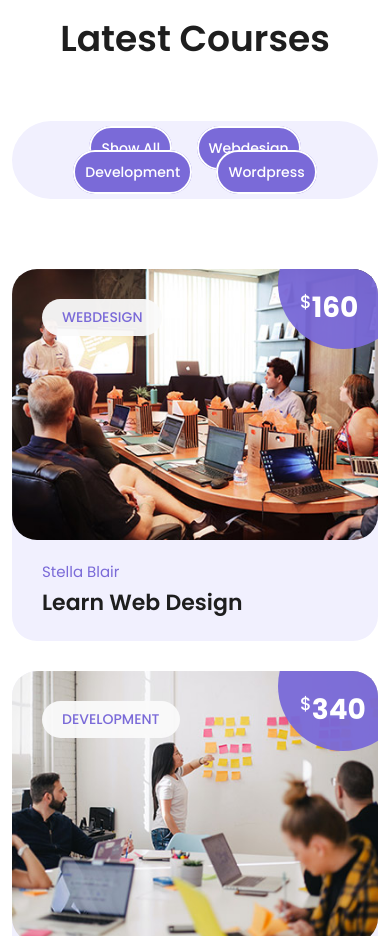
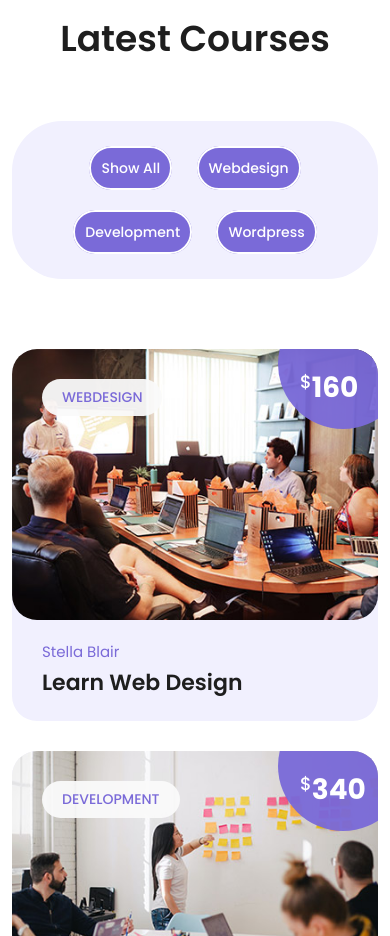
Before and after one commit to Dharanish-2006/academy, a plain HTML site: page index.html in a window 390 px wide. Shown: the part 3682-4618 px from the top of the page. Drawn offline with nearby package versions, Linux system fonts and the light colour scheme.

Commit message:
changes made

```diff
--- a/assets/css/templatemo-scholar.css
+++ b/assets/css/templatemo-scholar.css
@@ -971,7 +971,7 @@ Courses Style
 
 .event_filter li {
   display: inline-block;
-  margin: 0px 20px;
+  margin: 20px 20px;
 }
 
 .event_filter li a {
@@ -1707,7 +1707,7 @@ body {
   }
   .event_filter li {
     display: inline-block;
-    margin: 0px 10px;
+    margin: 20px 10px;
   }
 }
 
```
